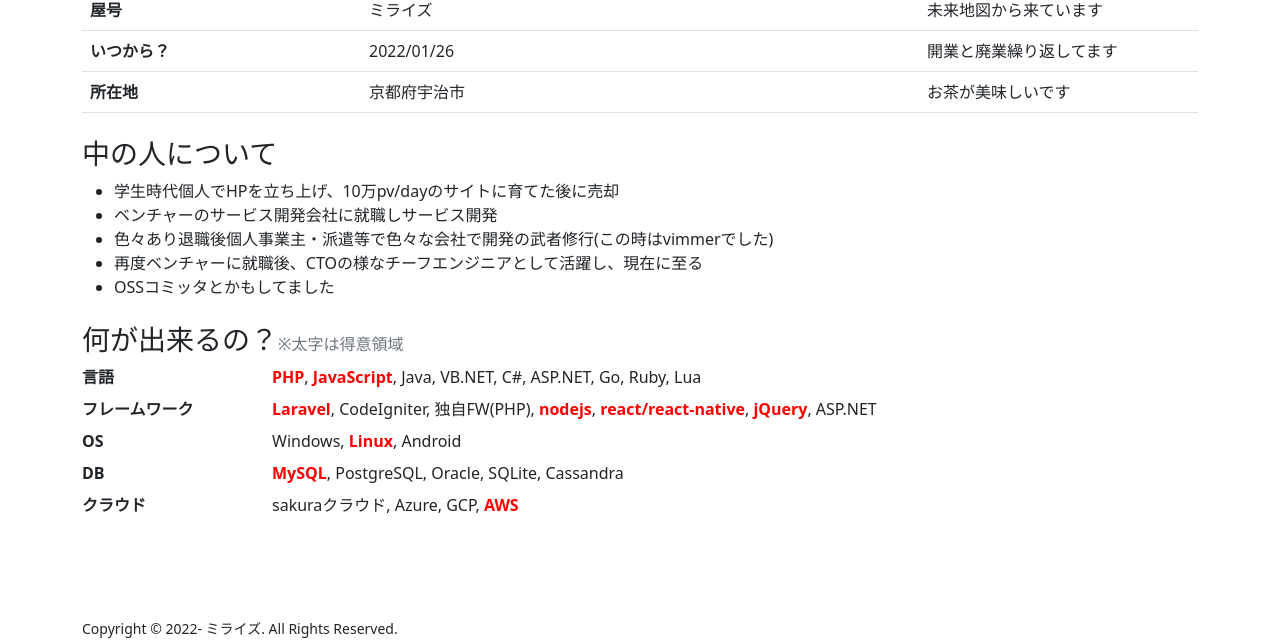
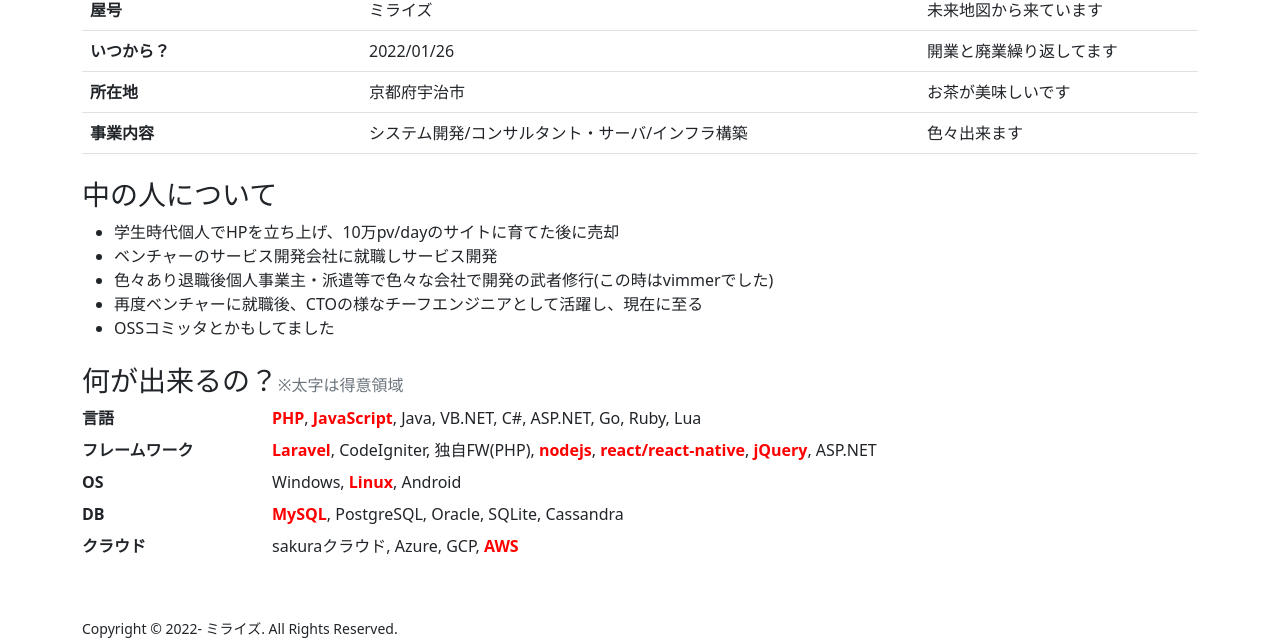
Before and after one commit to kyoto-miraizu/miraizu, a plain HTML site: page about.html in a window 1280 px wide. Shown: the part 160-800 px from the top of the page. Drawn offline with nearby package versions, Linux system fonts and the light colour scheme.

Commit message:
事業内容なかったので追加

```diff
--- a/about.html
+++ b/about.html
@@ -46,6 +46,11 @@
             <td class="col-sm-6">京都府宇治市</td>
             <td class="col-sm-3">お茶が美味しいです</td>
         </tr>
+        <tr>
+            <th class="col-sm-3">事業内容</th>
+            <td class="col-sm-6">システム開発/コンサルタント・サーバ/インフラ構築</td>
+            <td class="col-sm-3">色々出来ます</td>
+        </tr>
         </tbody>
     </table>
     <h3 class="mt-4">中の人について</h3>
```
